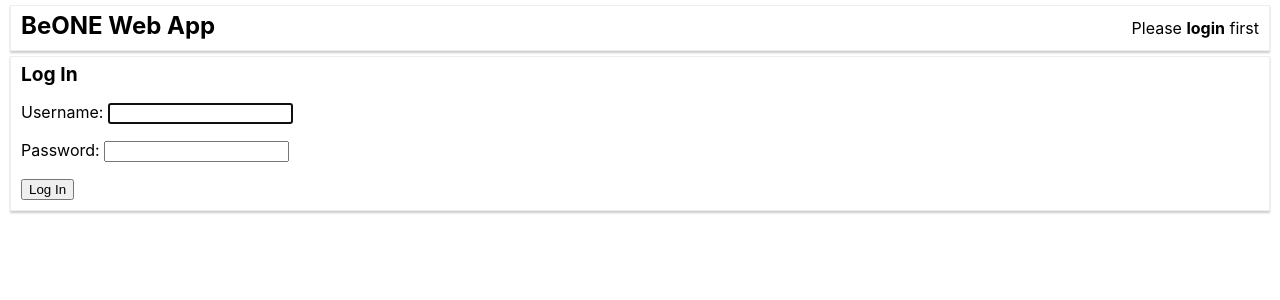
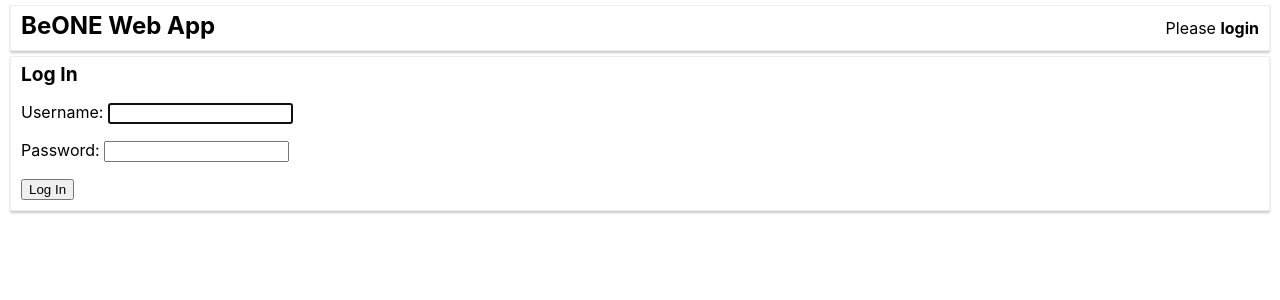
Before and after one commit to ssi-dk/beone-datahub, a Django app: page /login/ in a window 1280 px wide. Shown: the top 300 px of the page. Run offline with Django 4.2, Linux system fonts and the light colour scheme.

Commit message:
Change a text.

```diff
--- a/main/templates/main/base.html
+++ b/main/templates/main/base.html
@@ -18,7 +18,7 @@
             <span>Hello {{request.user.username}}</span>
             <span><a href=" {% url 'logout' %}">Logout</a></span>
           {% else %}
-            <span>Please <a href=" {% url 'login' %}">login</a> first</span>
+            <span>Please <a href=" {% url 'login' %}">login</a></span>
           {% endif %}
         </div>
     </div>
```
